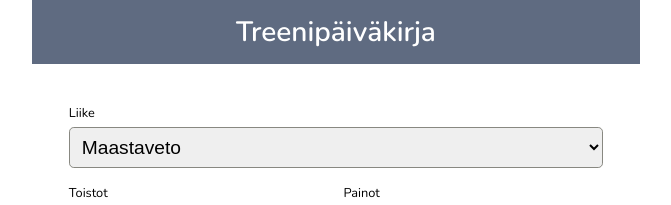
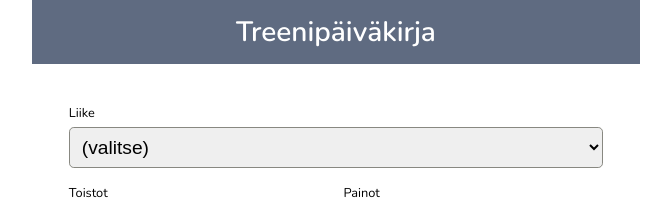
Before and after one commit to Juliamanda/treenipaivakirja, a React (Vite) app: page /add in a window 1280 px wide. Shown: the top 205 px of the page, without its empty margins (304-975 px from the left). Built offline with nearby package versions, Linux system fonts and the light colour scheme.

Commit message:
Lisää kulutyyppilistan

```diff
--- a/src/components/AddItem/AddItem.jsx
+++ b/src/components/AddItem/AddItem.jsx
@@ -5,7 +5,9 @@ function AddItem(props) {
 
   return (
     <div className={styles.additem}>
-      <h2><ItemForm onItemSubmit={props.onItemSubmit} /></h2>
+      <h2>      <ItemForm onItemSubmit={props.onItemSubmit}
+                typelist={props.typelist} />
+      </h2>
     </div>
   )
 
--- a/src/components/App/App.jsx
+++ b/src/components/App/App.jsx
@@ -5,6 +5,8 @@ import { useState } from 'react'
 function App() {
 
   const [data, setData] = useState(testdata)
+
+  const [typelist, setTypelist] = useState(["Maastaveto", "Penkkipunnerrus", "Ylätalja", "Reiden ojennus", "Kulmasoutu"])
 
   const handleItemDelete = (id) => {
     let copy = data.slice()
@@ -33,6 +35,7 @@ function App() {
   return (
     <>
       <AppRouter data={data}
+                 typelist={typelist}
                  onItemSubmit={handleItemSubmit}
                  onItemDelete={handleItemDelete} />
     </>
--- a/src/components/AppRouter/AppRouter.jsx
+++ b/src/components/AppRouter/AppRouter.jsx
@@ -19,10 +19,13 @@ function AppRouter(props) {
           loader: () => { return props.data } },
         { path: "stats", element: <Stats /> },
         { path: "settings", element: <Settings /> },
-        { path: "add", element: <AddItem onItemSubmit={props.onItemSubmit} /> },
+        { path: "add",
+          element: <AddItem onItemSubmit={props.onItemSubmit}
+                            typelist={props.typelist} /> },
         { path: "edit/:id",
-          element: <EditItem onItemSubmit={props.onItemSubmit}
-          onItemDelete={props.onItemDelete} />,
+        element: <EditItem onItemSubmit={props.onItemSubmit}
+        onItemDelete={props.onItemDelete}
+        typelist={props.typelist} />,
           loader: ({params}) => {
           const item = props.data.filter(item => item.id === params.id).shift()
           if (item) {
--- a/src/components/EditItem/EditItem.jsx
+++ b/src/components/EditItem/EditItem.jsx
@@ -10,7 +10,8 @@ function EditItem(props) {
       <h2>Merkinnän muokkaaminen</h2>
       <ItemForm onItemSubmit={props.onItemSubmit}
                 onItemDelete={props.onItemDelete}
-                formData={data.item} />
+                formData={data.item}
+                typelist={props.typelist} />
     </div>
   )
 
--- a/src/components/ItemForm/ItemForm.jsx
+++ b/src/components/ItemForm/ItemForm.jsx
@@ -41,11 +41,11 @@ function ItemForm(props) {
         <div className={styles.itemform_row}>
             <div>
             <label htmlFor='type'>Liike</label>
-              <select name='type' onChange={handleChange} value={values.type}>
-                <option>Maastaveto</option>
-                <option>Penkkipunnerrus</option>
-                <option>Ylätalja</option>
-                <option>Reiden ojennus</option>
+            <select name='type' onChange={handleChange} value={values.type}>
+                <option value="">(valitse)</option>
+                { props.typelist.map(
+                  type => <option key={type}>{type}</option>
+                )}
               </select>
             </div>
           </div>
```
